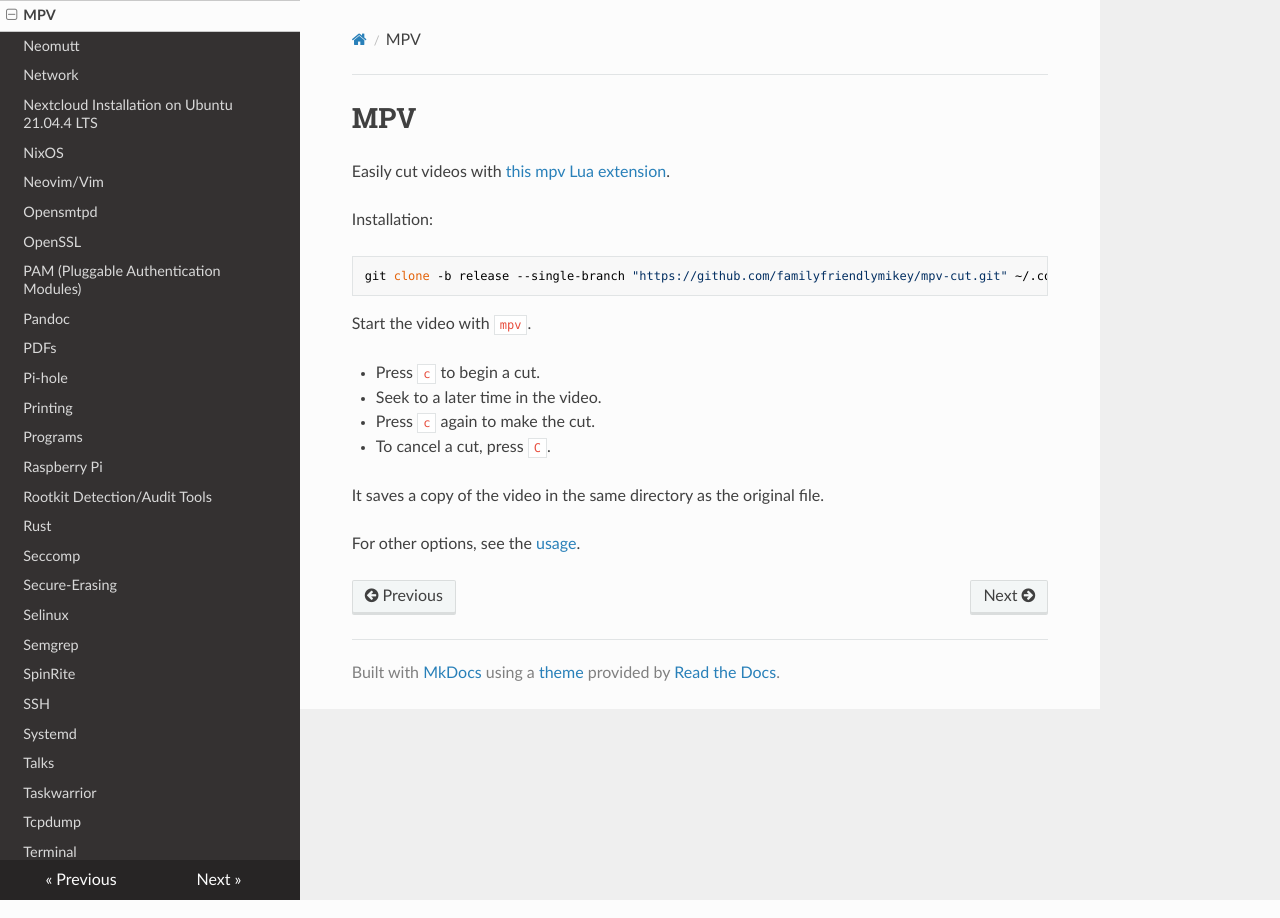
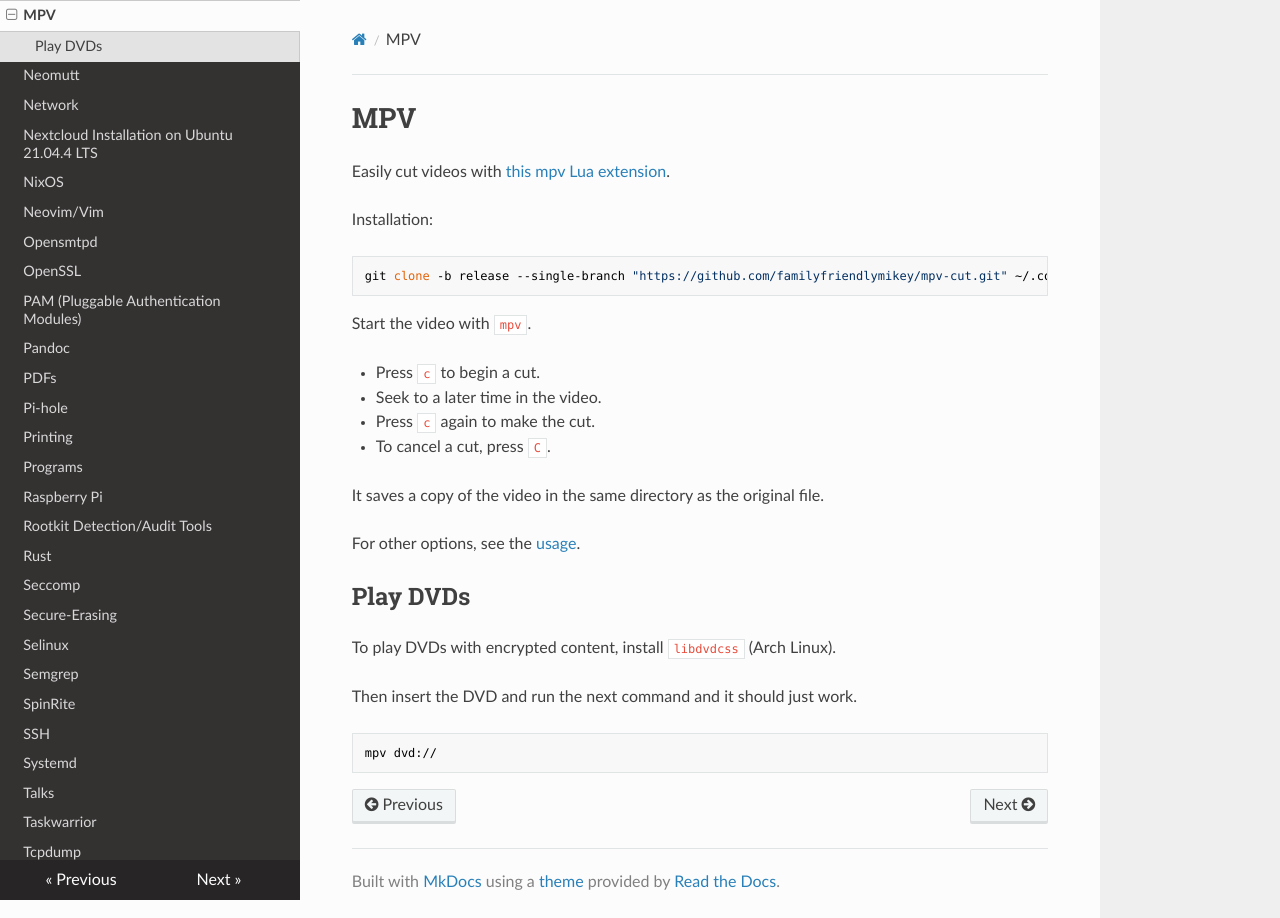
Before and after one commit to Maaxxs/wiki, an MkDocs documentation site: the page built from docs/mpv.md, in a window 1280 px wide. Built offline with MkDocs 1.6.1, drawn with Linux system fonts in a browser that asks for light colours; nearby versions of some CDN libraries.

Commit message:
mpv: play DVDs

````diff
--- a/docs/mpv.md
+++ b/docs/mpv.md
@@ -18,3 +18,13 @@ Start the video with `mpv`.
 It saves a copy of the video in the same directory as the original file.
 
 For other options, see the [usage](https://github.com/familyfriendlymikey/mpv-cut#usage).
+
+## Play DVDs
+
+To play DVDs with encrypted content, install `libdvdcss` (Arch Linux).
+
+Then insert the DVD and run the next command and it should just work.
+
+```sh
+mpv dvd://
+```
````
